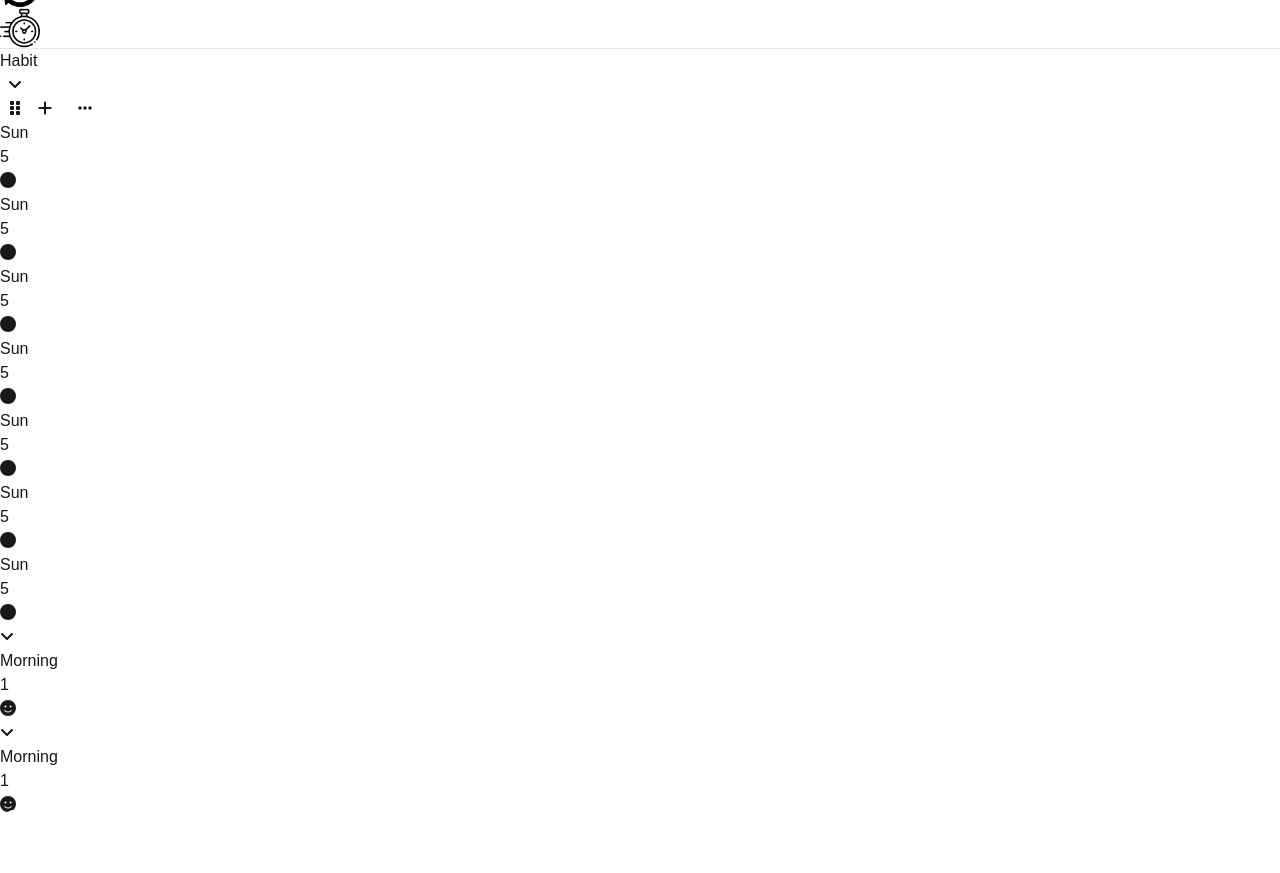
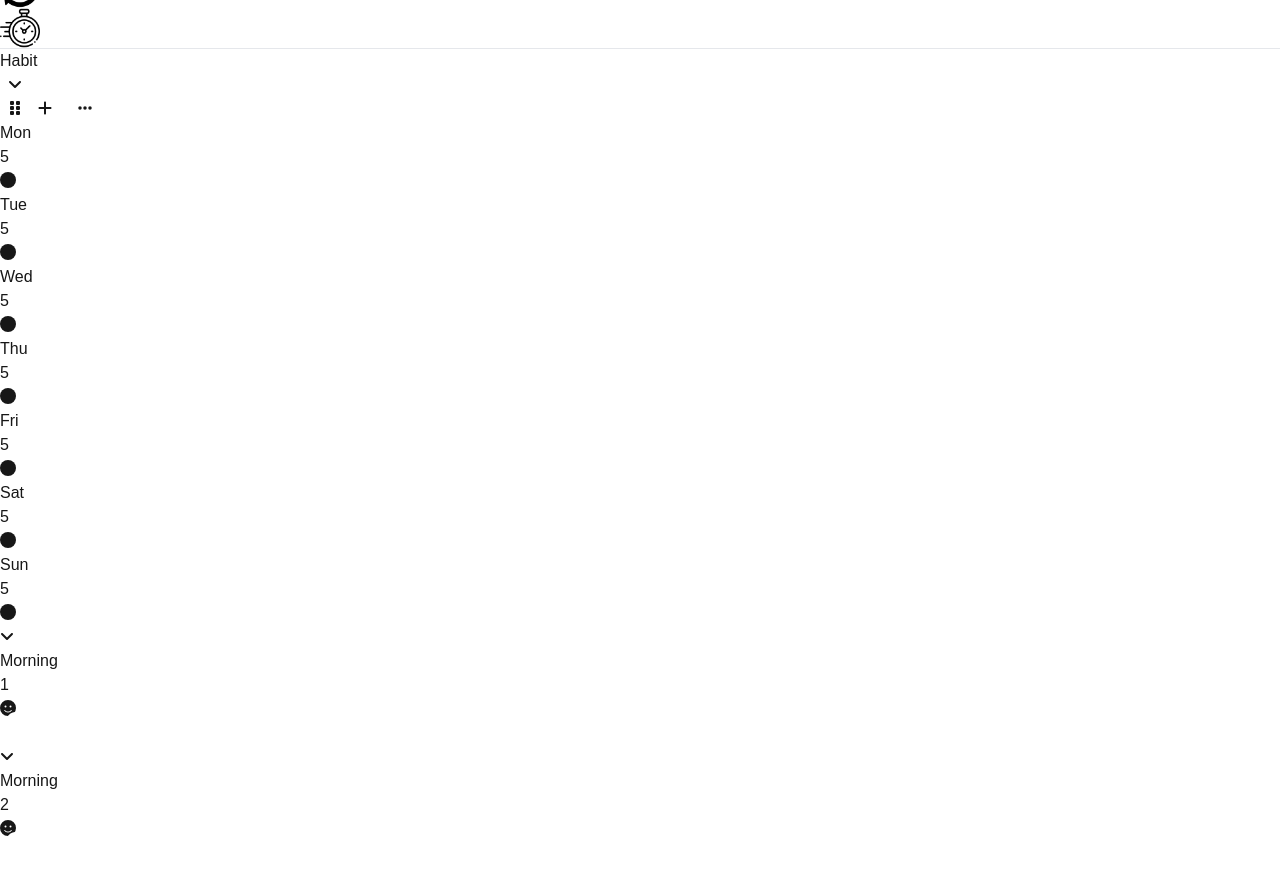
Before and after one commit to Nikola-1/Task-Manager, a Next.js app: page /pages/Habits in a window 1280 px wide. Shown: the part 200-1073 px from the top of the page. Before the commit the page ends 1047 px from the top, so only its background shows below. Built offline with nearby package versions, Linux system fonts and the light colour scheme; a web font is replaced by a local one.

Commit message:
Habit + Pomodoro

```diff
--- a/src/app/components/CalendarModal/CalendarModal.tsx
+++ b/src/app/components/CalendarModal/CalendarModal.tsx
@@ -12,10 +12,7 @@ export default function CalendarModal({isActive,setActive}: ModalProps){
 
                 <div className="flex flex-col p-3 relative w-full h-full">
                     <h3>Add list</h3>
-                    <div className="flex w-full ">
-                        <FontAwesomeIcon icon={faSmile} className="cursor-pointer hover:bg-blue-900 hover:border-blue-900 text-white bg-blue-300 border-blue-300 border-2  p-1 rounded-l-md" width={20} height={20}></FontAwesomeIcon>
-                        <input type="text" className=" border-blue-300 border-2 rounded-r-md border-l-0 outline-none indent-1"></input>
-                    </div>
+
                     <div className="flex w-max">
                         <p>Folder</p>
                         <select>
--- a/src/app/pages/Habits/page.css
+++ b/src/app/pages/Habits/page.css
@@ -2,7 +2,11 @@
     background-color: white;
     border-radius: 50%;
 
-    padding: 10px;
+    padding: 12px;
     height: 10px;
    margin: 0.2rem;
 }
+.circle:hover{
+    background-color: #7782a4;
+    cursor: pointer;
+}
--- a/src/app/pages/Habits/page.jsx
+++ b/src/app/pages/Habits/page.jsx
@@ -1,9 +1,40 @@
+'use client'
 import { faAngleDown, faCircle, faCubesStacked, faEllipsis, faGripVertical, faPlus, faSmile } from "@fortawesome/free-solid-svg-icons";
 import { faCubes } from "@fortawesome/free-solid-svg-icons/faCubes";
 import { faListDots } from "@fortawesome/free-solid-svg-icons/faListDots";
 import { FontAwesomeIcon } from "@fortawesome/react-fontawesome";
 import "./page.css";
+import { useState } from "react";
 export default function HabitsPage(){
+        var ArrayDays= [{
+                name:"Mon",
+                Ticked:false,
+        },
+        {
+                name:"Tue",
+                Ticked:false,
+        },
+        {
+                name:"Wed",
+                Ticked:false,
+        },
+        {
+                name:"Thu",
+                Ticked:false,
+        },
+        {
+                name:"Fri",
+                Ticked:false,
+        },
+        {
+                name:"Sat",
+                Ticked:false,
+        },
+        {
+                name:"Sun",
+                Ticked:false,
+        },];
+        const[Day,setDay] = useState(false);
     return(
      <div className="flex flex-col items-start w-dvw  content-center overflow-hidden">
      <div className="Habits-navbar flex flex-row  justify-between w-full ">
@@ -18,68 +49,21 @@ export default function HabitsPage(){
            </div>
      </div>
         <div className="Habits-week flex m-auto md:m-0 "> {/*Slajder napraviti*/}
-                <div className="flex">
-                        <div className="flex flex-col items-center justify-center bg-blue-300 rounded-md p-3 m-2">
-                                    <h3>Sun</h3>
-                                    <p>5</p>
-                                    <FontAwesomeIcon icon={faCircle} > </FontAwesomeIcon>
-                        </div>
-                </div>
-                <div className="flex">
-                        <div className="flex flex-col items-center justify-center bg-blue-300 rounded-md p-3 m-2">
-                                    <h3>Sun</h3>
-                                    <p>5</p>
-                                    <FontAwesomeIcon icon={faCircle} > </FontAwesomeIcon>
-                        </div>
-                </div>
-                <div className="flex">
-                        <div className="flex flex-col items-center justify-center bg-blue-300 rounded-md p-3 m-2">
-                                    <h3>Sun</h3>
-                                    <p>5</p>
-                                    <FontAwesomeIcon icon={faCircle} > </FontAwesomeIcon>
-                        </div>
-                </div>
-                <div className="flex">
-                        <div className="flex flex-col items-center justify-center bg-blue-300 rounded-md p-3 m-2">
-                                    <h3>Sun</h3>
-                                    <p>5</p>
-                                    <FontAwesomeIcon icon={faCircle} > </FontAwesomeIcon>
-                        </div>
-                </div>
-                <div className="flex ">
-                        <div className="flex flex-col items-center justify-center bg-blue-300 rounded-md p-3 m-2">
-                                    <h3>Sun</h3>
-                                    <p>5</p>
-                                    <FontAwesomeIcon icon={faCircle} > </FontAwesomeIcon>
-                        </div>
-                </div>
-                <div className="flex">
-                        <div className="flex flex-col items-center justify-center bg-blue-300 rounded-md p-3 m-2">
-                                    <h3>Sun</h3>
-                                    <p>5</p>
-                                    <FontAwesomeIcon icon={faCircle} > </FontAwesomeIcon>
-                        </div>
-                </div>
-                <div className="flex">
-                        <div className="flex flex-col items-center justify-center bg-blue-300 rounded-md p-3 m-2">
-                                    <h3>Sun</h3>
-                                    <p>5</p>
-                                    <FontAwesomeIcon icon={faCircle} > </FontAwesomeIcon>
-                        </div>
-                </div>
+                {
+                        ArrayDays.map((x)=><div className="flex">
+                                <div className="flex flex-col items-center justify-center bg-blue-300 rounded-md p-3 m-2">
+                                            <h3>{x['name']}</h3>
+                                            <p>5</p>
+                                            <FontAwesomeIcon icon={faCircle} > </FontAwesomeIcon>
+                                </div>
+                        </div>)
+                }
+
+
+
+
         </div>
         <div className="Habits flex flex-col md:w-6/12  w-11/12 m-auto md:m-0">
-                <div className="row1 flex flex-col w-full">
-
-                        <div className="flex items-center justify-start m-3">
-                            <FontAwesomeIcon icon={faAngleDown}></FontAwesomeIcon>
-                            <h3 className="mr-2">Morning</h3>
-                            <p>1</p>
-                        </div>
-                        <div className="flex items-center w-full mt-1 mx-2 p-3 rounded-xl bg-blue-300">
-                                <FontAwesomeIcon icon={faSmile} className="text-xl p-1 m-1 bg-blue-900 rounded-full text-white"></FontAwesomeIcon>
-                        </div>
-                </div>
                 <div className="row1 flex flex-col w-full">
 
                         <div className="flex items-center justify-start m-3">
@@ -90,18 +74,26 @@ export default function HabitsPage(){
                         <div className="flex items-center w-full mt-1 mx-2 p-3 rounded-xl h-fit justify-between bg-blue-300 relative">
                                 <FontAwesomeIcon icon={faSmile} className="text-xl p-1 m-1 bg-blue-900 rounded-full text-white"></FontAwesomeIcon>
                                 <div className=" flex ">
-
-                                        <span className="circle"></span>
+                                     {ArrayDays.map((x)=><span className="circle"></span>)}
 
 
-                                        <span className="circle"></span>
 
 
-                                        <span className="circle"></span>
+                                </div>
+                        </div>
+                </div>
+                <div className="row1 flex flex-col w-full">
 
+                        <div className="flex items-center justify-start m-3">
+                            <FontAwesomeIcon icon={faAngleDown}></FontAwesomeIcon>
+                            <h3 className="mr-2">Morning</h3>
+                            <p>2</p>
+                        </div>
+                        <div className="flex items-center w-full mt-1 mx-2 p-3 rounded-xl h-fit justify-between bg-blue-300 relative">
+                                <FontAwesomeIcon icon={faSmile} className="text-xl p-1 m-1 bg-blue-900 rounded-full text-white"></FontAwesomeIcon>
+                                <div className=" flex ">
 
-                                        <span className="circle"></span>
-
+                                {ArrayDays.map((x)=><span className="circle" onClick={()=>Day ? setDay(false) : setDay(true)}></span>)}
                                 </div>
                         </div>
                 </div>
```
Also changed, not shown: src/app/pages/Pomodoro/page.jsx (+13 -5 lines), src/app/pages/Pomodoro/pomodoro.css (added, +9 -0 lines).
